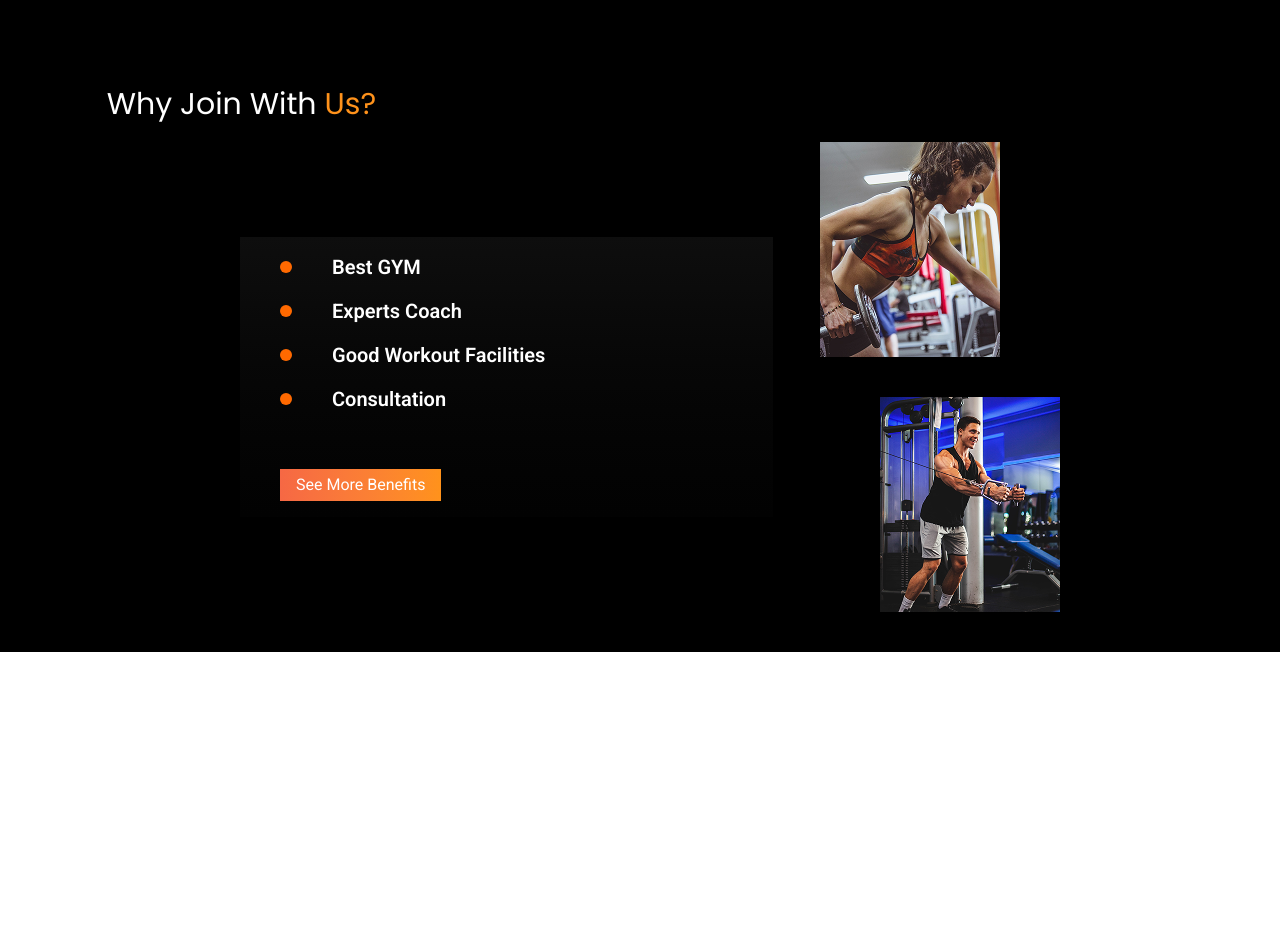
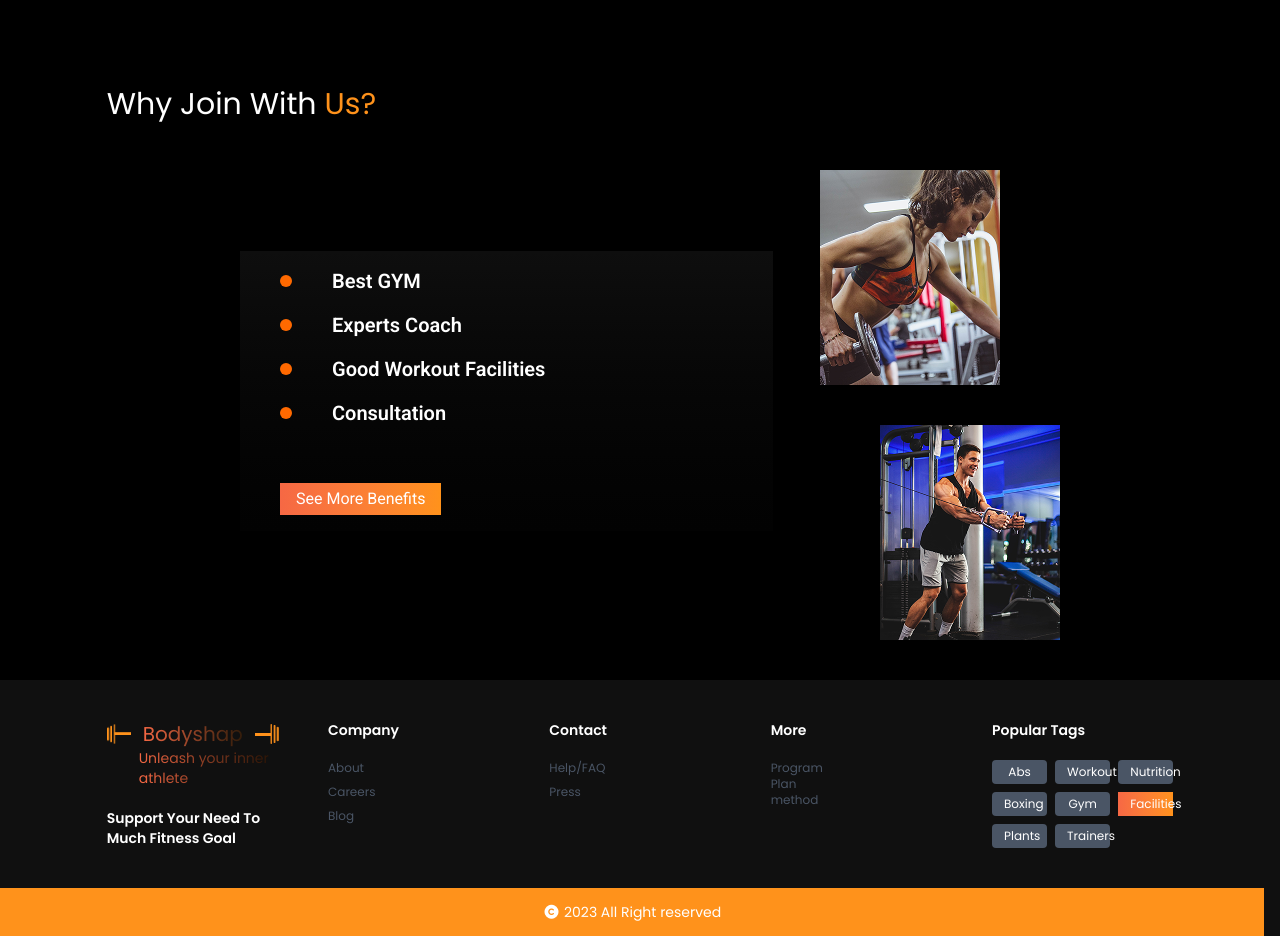
Before and after one commit to mdsharia4613/GYM-Website, a plain HTML site: page index.html in a window 1280 px wide. Shown: the part 2240-3176 px from the top of the page. Before the commit the page ends 2892 px from the top, so only its background shows below. Drawn offline with nearby package versions, Linux system fonts and the light colour scheme.

Commit message:
footer section completed

```diff
--- a/index.html
+++ b/index.html
@@ -243,11 +243,11 @@
         <!-- section-4 -->
 
         <section class="w-10/12 mx-auto py-10">
-           <h2 class="font-heading text-3xl md:text-center lg:text-left mt-10">Why Join With <span
+            <h2 class="font-heading text-3xl md:text-center lg:text-left mt-10">Why Join With <span
                     class="text-[#FF921B]">Us?</span></h2>
 
-            <div class="w-9/12 mx-auto pt-5 flex flex-col lg:flex-row justify-between items-center ">
-                <ul class="bg-gradient-to-b from-[#0e0e0e] to-[#020202] w-2/3 space-y-4 py-4 px-10">
+            <div class="w-full lg:w-9/12 mx-auto pt-5 flex flex-col lg:flex-row justify-between items-center ">
+                <ul class="bg-gradient-to-b from-[#0e0e0e] to-[#020202] w-2/3 space-y-4 py-4 px-2 md:px-6 lg:px-10">
                     <li class="flex items-center gap-10">
                         <div class="w-3 h-3 rounded-full bg-orange-500 flex-shrink-0"></div>
                         <span class="text-xl font-semibold">Best GYM</span>
@@ -264,17 +264,79 @@
                         <div class="w-3 h-3 rounded-full bg-orange-500 flex-shrink-0"></div>
                         <span class="text-xl font-semibold">Consultation</span>
                     </li>
-                    <button class="bg-gradient-to-r from-[#F66844] to-[#FF921B] py-1 px-4 mt-10" type="button">See More Benefits</button>
+                    <button class="bg-gradient-to-r from-[#F66844] to-[#FF921B] py-1 px-4 mt-10" type="button">See More
+                        Benefits</button>
                 </ul>
-                <div class="flex flex-col gap-10 relative">
+                <div class="flex flex-col gap-10 relative mt-7">
                     <!-- top -->
                     <img class=" relative -translate-x-10" src="./images/join_us_01.png" alt="">
                     <!-- bottom -->
                     <img class=" relative translate-x-5" src="./images/join_us_02.png" alt="">
-            </div>
+                </div>
         </section>
     </main>
-    <footer>
+    <footer class="bg-[#101010] text-white font-heading">
+        <div class="w-10/12 mx-auto grid grid-cols-2 md:grid-cols-3 lg:grid-cols-5 items-start gap-x-10 gap-y-9 font-heading py-10 ">
+            <!-- colum-1 -->
+            <div class="">
+                <div class="flex items-center gap-3 ">
+                    <img class="w-6 h-5" src="./images/logo_left.png" alt="">
+                    <h3
+                        class="font-heading bg-gradient-to-r from-[#F66844] to-[#321c0a] bg-clip-text text-transparent text-xl text-center lg:text-left">
+                        Bodyshap</h3>
+
+                    <img class="w-6 h-5" src="./images/logo_right.png" alt="">
+                </div>
+                <p
+                    class="font-heading bg-gradient-to-r from-[#F66844] to-[#150a02] bg-clip-text text-transparent text-sm ml-8">
+                    Unleash your inner athlete</p>
+                <p class="text-sm text-white mt-5 font-semibold">Support Your Need To
+                    Much Fitness Goal</p>
+
+            </div>
+            <!-- colum-2 -->
+            <div class="">
+                <h2 class="text-sm font-semibold font-heading mb-5">Company</h2>
+               <div class="flex flex-col gap-y-2">
+                <a class="text-xs text-gray-600" href="">About</a>
+                <a class="text-xs text-gray-600" href="">Careers</a>
+                <a class="text-xs text-gray-600" href="">Blog</a>
+               </div>
+            </div>
+            <div>
+                <h2 class="text-sm font-semibold font-heading mb-5">Contact</h2>
+                <div class="flex flex-col gap-y-2">
+                    <a class="text-gray-600 text-xs" href="">Help/FAQ</a>
+                <a class="text-gray-600 text-xs" href="">Press</a>
+                </div>
+            </div>
+              <div>
+                <h2 class="text-sm font-semibold font-heading mb-5">More</h2>
+                <div class="flex flex-col">
+                    <a class="text-xs text-gray-600" href="">Program</a>
+                <a class="text-xs text-gray-600" href="">Plan</a>
+                <a class="text-xs text-gray-600" href="">method</a>
+                </div>
+            </div>
+            <div class="">
+                <h2 class="text-sm font-semibold mb-5 font-heading">Popular Tags</h2>
+                <div class="grid grid-cols-2  lg:grid-cols-3 gap-2 ">
+                    <button class="bg-gray-600 text-xs py-1 px-3 rounded hover:bg-gradient-to-r from-[#F66844] to-[#FF921B]  transition cursor-pointer" type="button">Abs</button>
+                    <button class="bg-gray-600 text-xs py-1 px-3 rounded hover:bg-gradient-to-r from-[#F66844] to-[#FF921B]  transition cursor-pointer" type="button">Workout</button>
+                    <button class="bg-gray-600 text-xs py-1 px-3 rounded hover:bg-gradient-to-r from-[#F66844] to-[#FF921B]  transition cursor-pointer" type="button">Nutrition</button>
+                    <button class="bg-gray-600 text-xs py-1 px-3 rounded hover:bg-gradient-to-r from-[#F66844] to-[#FF921B]  transition cursor-pointer" type="button">Boxing</button>
+                    <button class="bg-gray-600 text-xs py-1 px-3 rounded hover:bg-gradient-to-r from-[#F66844] to-[#FF921B]  transition cursor-pointer" type=" button">Gym</button>
+                    <button class="bg-gradient-to-r from-[#F66844] to-[#FF921B] text-xs py-1 px-3" type="button">Facilities</button>
+                    <button class="bg-gray-600 text-xs py-1 px-3 hover:bg-gradient-to-r from-[#F66844] to-[#FF921B] cursor-pointer rounded transition" type=" button">Plants</button>
+                    <button class="bg-gray-600 text-xs py-1 px-3 hover:bg-gradient-to-r from-[#F66844] to-[#FF921B] cursor-pointer rounded " type=" button">Trainers</button>
+
+                </div>
+            </div>
+        </div>
+
+        <div class="bg-[#ff921b] h-12 mr-4 flex items-center justify-center">
+            <h2 class="text-white  text-center text-sm font-normal"><i class="fa-solid fa-copyright"></i> 2023 All Right reserved</h2>
+        </div>
 
     </footer>
 </body>
```
Also changed, not shown: index1.html (deleted, +0 -52 lines).
